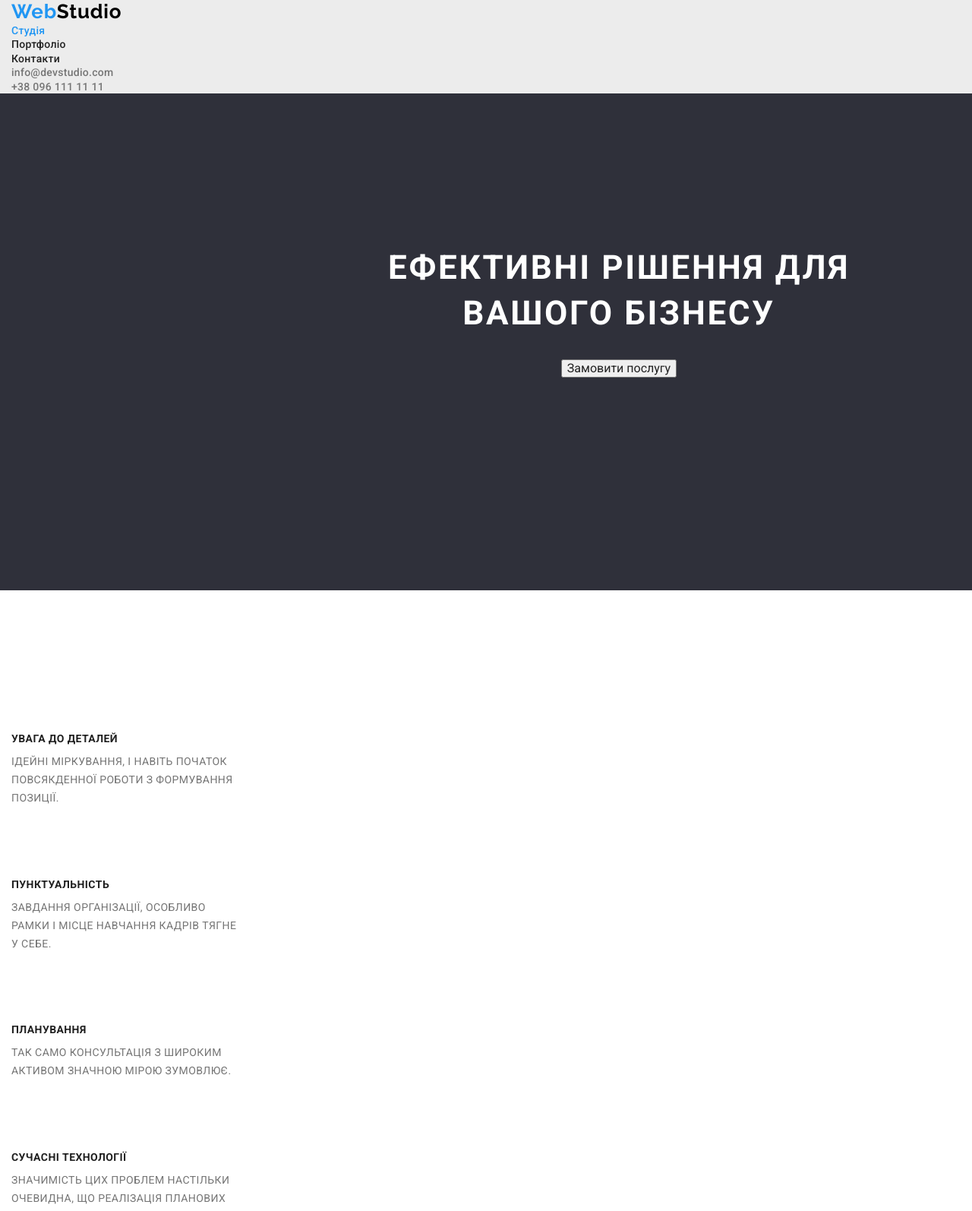
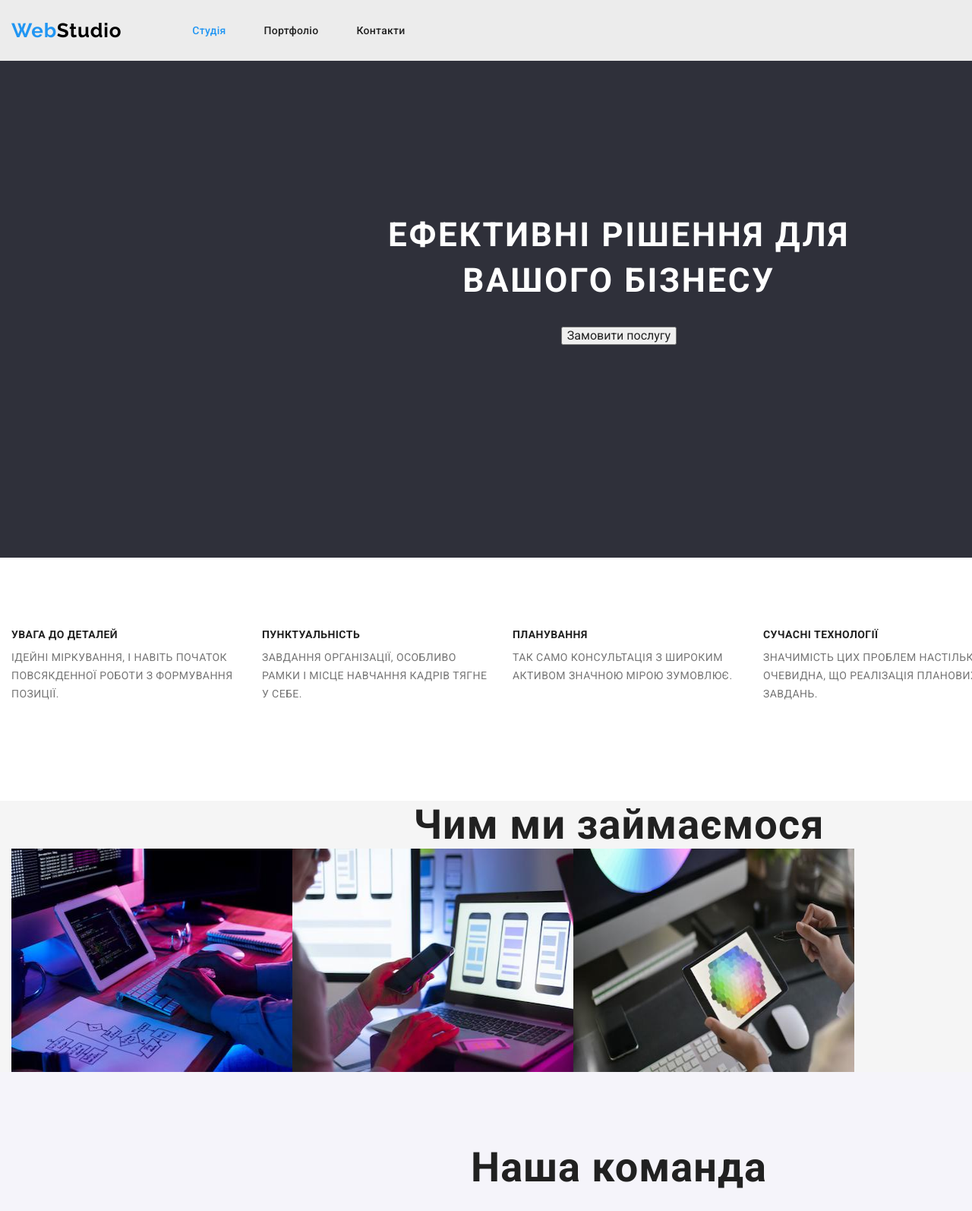
Before and after one commit to lesiastavniichuk/goit-markup-hw-03, a plain HTML site: page index.html in a window 1280 px wide. Shown: the top 1594 px of the page at 76% size. Drawn offline with nearby package versions, Linux system fonts and the light colour scheme.

Commit message:
19.11.2022 17:28

```diff
--- a/css/styles.css
+++ b/css/styles.css
@@ -57,6 +57,20 @@ margin: 0 auto;
 .header {
   background-color: #ECECEC;
 }
+header .container{
+  display: flex;
+  align-items: center;
+}
+.header-list{
+  display: flex;
+  margin-left: 93px;
+  height: 80px;
+  align-items: center;
+}
+.header-list li+li{
+  margin-left: 50px;
+}
+
 .firstpartlogo {
 color: var(--primary-link-color);
 }
@@ -86,7 +100,11 @@ color: #000000;
   font-size: 14px;
   line-height: 1.14;
   letter-spacing: 0.02em;
-  color: #757575
+  color: #757575;
+
+}
+.header-cont{
+  margin-left: auto;
 }
 .header-tel-mail:hover,
 .header-tel-mail:focus{
@@ -96,6 +114,7 @@ color: #000000;
 /*------HERO------ */
 .hero {
 background-color: var(--foncolor);
+margin-bottom: 94px;
 }
 .hero-center{
   padding: 200px 452px 280px 452px;
@@ -123,10 +142,13 @@ font-size: 14px;
 line-height: 1.14;
 letter-spacing: 0.03em;
 text-transform: uppercase;
-padding-top: 94px;
 padding-bottom: 10px;
+}
 
+.feature-list{
+  display: flex;
 }
+
 .feature-text{
 font-weight: 400;
 font-size: 14px;
@@ -135,9 +157,15 @@ letter-spacing: 0.03em;
 color:var(--second-link-color);
 max-width: 300px;
 }
+.feature-list li+li {
+  margin-left: 30px;
+}
 
 /*------DEVELOPMENT------ */
 
+.development .container{
+  margin-top: 118px;
+}
 .development{
   background: #F5F5F5;
 font-weight: 700;
@@ -147,6 +175,11 @@ text-align: center;
 letter-spacing: 0.03em;
 /* margin-bottom: 50px; */
 }
+.work{
+  display: flex;
+}
+
+
 
 /*------TEAM------ */
 .team{
@@ -158,6 +191,9 @@ text-align: center;
 letter-spacing: 0.03em;
 padding: 94px 0;
 
+}
+.member-team-list{
+  display: flex;
 }
 .our-team{
   margin-bottom: 50px;
@@ -193,12 +229,19 @@ color: var(--second-link-color);
 
 /* --------------------------- OUR WORKS------------------------- */
 
+.button-work-list{
+  display: flex;
+}
 .btn-work{
 font-weight: 500;
 font-size: 16px;
 line-height: 1.62;
 text-align: center;
 letter-spacing: 0.03em;
+}
+.work-list{
+  display: flex;
+
 }
 .work-title{
 font-weight: 700;
--- a/index.html
+++ b/index.html
@@ -25,11 +25,11 @@
     <!--------HEADER-------->
     <header class="header">
       <div class="container">
-        <div class="logoitem">
+
           <a href="./index.html" lang="en" class="firstpartlogo logo link"
             >Web<span class="secondtpartlogo logo link">Studio</span></a
           >
-        </div>
+
         <nav>
           <ul class="header-list list">
             <li>
@@ -47,7 +47,8 @@
             <li><a class="header-link link contacts" href="#">Контакти</a></li>
           </ul>
         </nav>
-        <ul class="header-list list">
+
+        <ul class="header-list header-cont list">
           <li>
             <a class="header-tel-mail link" href="mailto:info@devstudio.com"
               >info@devstudio.com</a
@@ -110,7 +111,7 @@
       <section class="development">
         <div class="container">
         <h2>Чим ми займаємося</h2>
-        <ul class="container list">
+        <ul class="work list">
           <li>
             <img
               src="./img/box1.jpg"
```
